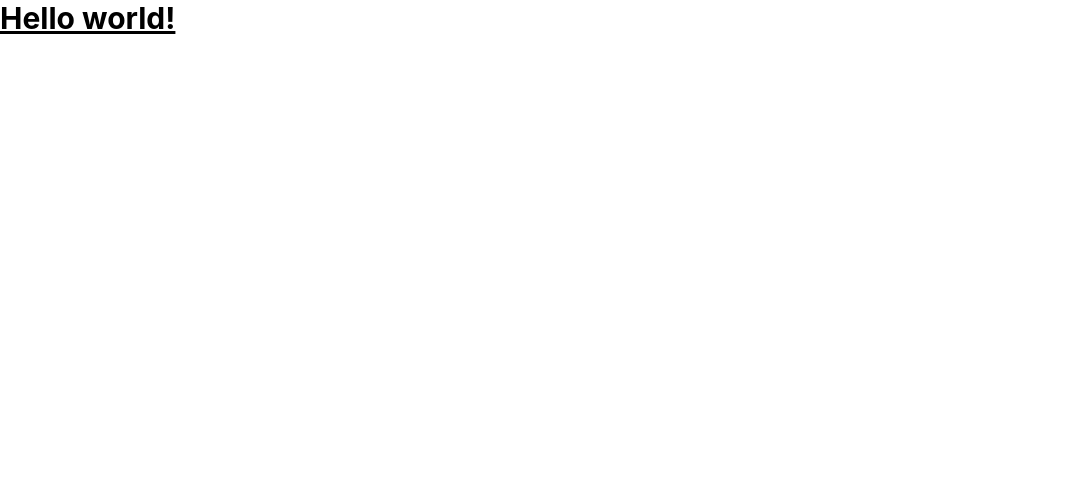
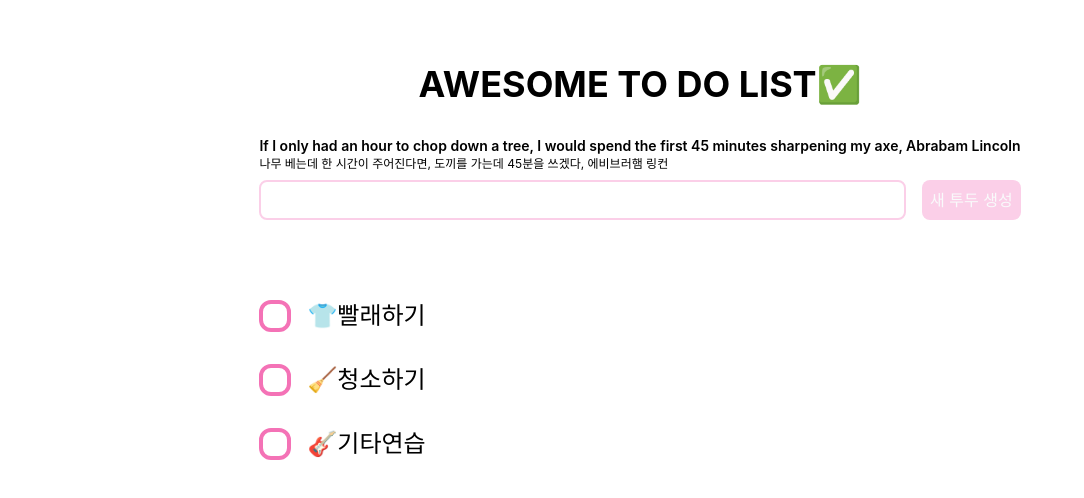
Before and after one commit to lhjbg0821/REACT_PRACTICE, a React (Create React App) app in the folder 230411/todolist/frontend/: page / in a window 1280 px wide. Shown: the top 498 px of the page, without its empty margins (0-1084 px from the left). Built offline with nearby package versions, Linux system fonts and the light colour scheme.

Commit message:
front-✅TODOLIST 만들기!

```diff
--- a/230411/todolist/frontend/src/App.js
+++ b/230411/todolist/frontend/src/App.js
@@ -1,5 +1,39 @@
+import TodoCard from "./components/TodoCard";
+
 function App() {
-  return <h1 className="text-3xl font-bold underline">Hello world!</h1>;
+  return (
+    <div className=" min-h-screen flex flex-col justify-start items-center pt-16">
+      <h1 className="text-4xl font-bold">AWESOME TO DO LIST✅</h1>
+      <div>
+        <div className="mt-8 text-sm font-semibold">
+          If I only had an hour to chop down a tree, I would spend the first 45
+          minutes sharpening my axe, Abrabam Lincoln
+        </div>
+        <div className="text-xs">
+          나무 베는데 한 시간이 주어진다면, 도끼를 가는데 45분을 쓰겠다,
+          에비브러햄 링컨
+        </div>
+        <form className="flex mt-2">
+          {/* grow : 자기 공간 차지 */}
+          <input
+            className="grow border-2 border-pink-200 rounded-lg focus:outline-pink-400 px-2 py-1 text-lg"
+            type="text"
+          />
+          <input
+            className="ml-4 px-2 py-1 bg-pink-200 hover:bg-pink-400 rounded-lg text-gray-50"
+            type="submit"
+            value="새 투두 생성"
+          />
+          {/* 두번째 input : 버튼 */}
+        </form>
+        <ul className="mt-16 flex flex-col w-1/2">
+          <TodoCard title="👕빨래하기" />
+          <TodoCard title="🧹청소하기" />
+          <TodoCard title="🎸기타연습" />
+        </ul>
+      </div>
+    </div>
+  );
 }
 
 export default App;
--- /dev/null
+++ b/230411/todolist/frontend/src/components/TodoCard.jsx
@@ -0,0 +1,27 @@
+import { useState } from "react";
+
+const TodoCard = ({ title }) => {
+  const [isDone, setIsDone] = useState(false);
+
+  return (
+    <>
+      {isDone ? (
+        <li className="flex my-4">
+          <div className="relative">
+            <div className="border-4 border-pink-400 w-8 h-8 rounded-xl"></div>
+            <div className="absolute top-1/2 left-1/2 -translate-x-1/2 -translate-y-1/2 border-4 border-white bg-pink-400 w-8 h-8 scale-75 rounded-xl"></div>
+          </div>
+          <div className="text-2xl ml-4">{title}</div>
+        </li>
+      ) : (
+        <li className="flex my-4">
+          <div className="border-4 border-pink-400 w-8 h-8 rounded-xl"></div>
+          <div className="text-2xl ml-4">{title}</div>
+          {/* 완료처리되면 line-through */}
+        </li>
+      )}
+    </>
+  );
+};
+
+export default TodoCard;
```
